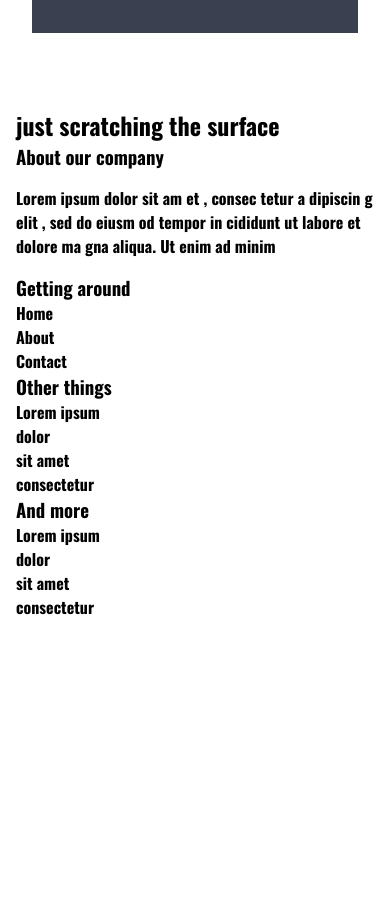
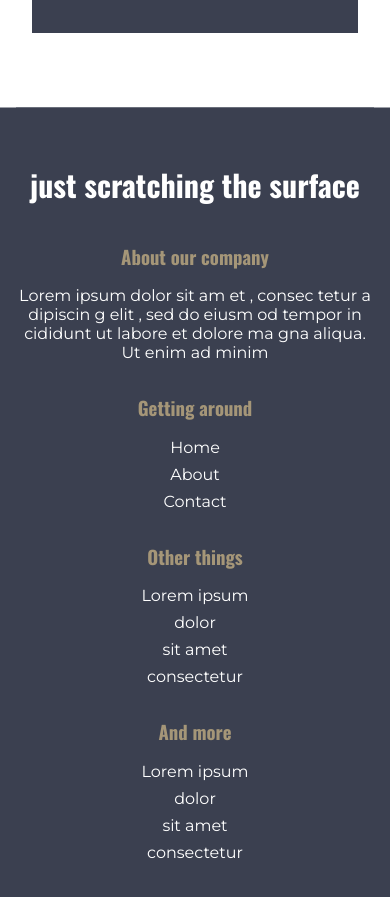
Before and after one commit to Beginneraboutlife116/CRL---final-challenge, a plain HTML site: page index.html in a window 390 px wide. Shown: the part 2657-3554 px from the top of the page. Before the commit the page ends 3276 px from the top, so only its background shows below. Drawn offline with nearby package versions, Linux system fonts and the light colour scheme.

Commit message:
finish footer mobile style

```diff
--- a/index.html
+++ b/index.html
@@ -125,43 +125,43 @@
           </div>
         </section>
       </main>
-      <footer class="footer">
-        <h2>just scratching the surface</h2>
-        <section>
-          <div>
+      <footer class="footer full-bg">
+        <h2 class="footer__title">just scratching the surface</h2>
+        <section class="footer__content">
+          <section class="footer__section">
             <h3>About our company</h3>
-            <p>
+            <p class="text">
               Lorem ipsum dolor sit am et , consec tetur a dipiscin g elit , sed
               do eiusm od tempor in cididunt ut labore et dolore ma gna aliqua.
               Ut enim ad minim
             </p>
-          </div>
-          <div>
+          </section>
+          <section class="footer__section">
             <h3>Getting around</h3>
-            <ul>
-              <li><a href="">Home</a></li>
-              <li><a href="">About</a></li>
-              <li><a href="">Contact</a></li>
+            <ul class="footer__links">
+              <li class="text"><a href="">Home</a></li>
+              <li class="text"><a href="">About</a></li>
+              <li class="text"><a href="">Contact</a></li>
             </ul>
-          </div>
-          <div>
+          </section>
+          <section class="footer__section">
             <h3>Other things</h3>
-            <ul>
-              <li><a href="">Lorem ipsum</a></li>
-              <li><a href="">dolor</a></li>
-              <li><a href="">sit amet</a></li>
-              <li><a href="">consectetur</a></li>
+            <ul class="footer__links">
+              <li class="text"><a href="">Lorem ipsum</a></li>
+              <li class="text"><a href="">dolor</a></li>
+              <li class="text"><a href="">sit amet</a></li>
+              <li class="text"><a href="">consectetur</a></li>
             </ul>
-          </div>
-          <div>
+          </section>
+          <section class="footer__section">
             <h3>And more</h3>
-            <ul>
-              <li><a href="">Lorem ipsum</a></li>
-              <li><a href="">dolor</a></li>
-              <li><a href="">sit amet</a></li>
-              <li><a href="">consectetur</a></li>
+            <ul class="footer__links">
+              <li class="text"><a href="">Lorem ipsum</a></li>
+              <li class="text"><a href="">dolor</a></li>
+              <li class="text"><a href="">sit amet</a></li>
+              <li class="text"><a href="">consectetur</a></li>
             </ul>
-          </div>
+          </section>
         </section>
       </footer>
     </div>
--- a/style.css
+++ b/style.css
@@ -180,6 +180,43 @@ button {
   font-size: clamp(var(--fz-1), calc(0.94rem + 0.24vw), var(--fz-2));
 }
 
+/* footer */
+.footer {
+  --bg-clr: var(--clr-2);
+
+  padding-block: calc(10vmin + 1rem);
+  text-align: center;
+}
+
+.footer__content {
+  display: grid;
+  gap: 2rem;
+}
+
+.footer__title {
+  color: var(--clr-4);
+  font-size: clamp(var(--fz-5), calc(1.70rem + 0.73vw), var(--fz-7));
+  margin-block-end: calc(5vmin + 1rem);
+}
+
+.footer__section {
+  color: var(--clr-4);
+}
+
+.footer__section h3 {
+  color: var(--clr-5);
+  margin-block-end: clamp(var(--fz-1), calc(0.55rem + 1.94vw), var(--fz-6));
+}
+
+.footer__section p {
+  margin: 0;
+}
+
+.footer__links {
+  display: grid;
+  gap: clamp(0.50rem, calc(0.27rem + 0.97vw), var(--fz-1));
+}
+
 /* button */
 .buttons {
   display: flex;
```
